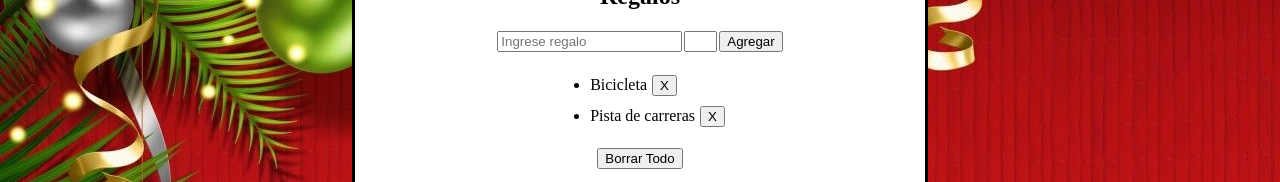
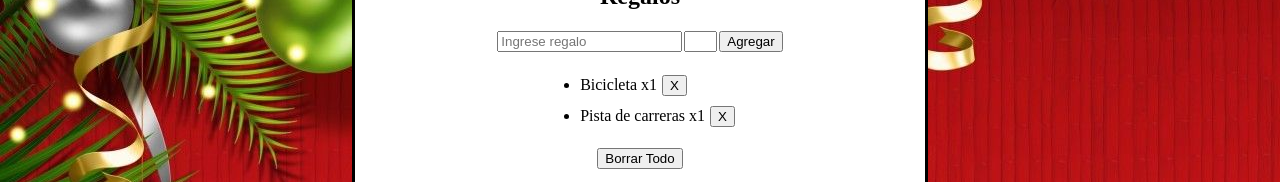
Before and after one commit to HugoRadulovich/adviency, a React (Vite) app: page / in a window 1280 px wide. Shown: the part 342-524 px from the top of the page. Built offline with nearby package versions, Linux system fonts and the light colour scheme.

Commit message:
se agrego funcion para colocar la cantidad de regalos del mismo tipo

```diff
--- a/src/AdviencyApp.jsx
+++ b/src/AdviencyApp.jsx
@@ -9,11 +9,13 @@ import { regalosReducer } from './helpers/regalosReducer'
 const initialState = [{
     id: new Date().getTime(),
     description: "Bicicleta",
+    cantidad: 1,
     done: false,
 },
 {
     id: new Date().getTime() * 3,
     description: "Pista de carreras",
+    cantidad: 1,
     done: false,
 }
 ]
--- a/src/components/RegaloAdd.jsx
+++ b/src/components/RegaloAdd.jsx
@@ -5,15 +5,17 @@ import { useForm } from "../hooks/useForm";
 
 export const RegaloAdd = ({onNewRegalo, regalos}) => {
 
-    const {description,onIpuntChange,onResetForm} = useForm({
-        description:''
+    const {descriptionCantidad,description,onIpuntChange,onResetForm} = useForm({
+        description:'',
+        descriptionCantidad: '',
+
     });
-
     const onFormSubmit = (event) => {
 
         event.preventDefault();
 
         if(description.length <= 1) return;
+        console.log(descriptionCantidad)
 
         let regalo = regalos.filter(regalo => regalo.description === description);
         if (regalo.length >= 1) {
@@ -25,6 +27,7 @@ export const RegaloAdd = ({onNewRegalo, regalos}) => {
         const newRegalo = {
             id: new Date().getTime(),
             description: description,
+            cantidad: descriptionCantidad,
             done: false,
         }
 
@@ -45,9 +48,13 @@ export const RegaloAdd = ({onNewRegalo, regalos}) => {
                             />
                             <input
                             type='number'
+                            name='descriptionCantidad'
+                            value={descriptionCantidad}
+                            onChange={onIpuntChange}
                             className="inputNumber"
                             min= '0'
                             max= '100'
+
                             />
                             <button>Agregar</button>
                         </form>
--- a/src/components/RegaloList.jsx
+++ b/src/components/RegaloList.jsx
@@ -11,7 +11,7 @@ export const RegaloList = ({regalos, onDelete}) => {
                 {  regalos.length !== 0
 
                     ? regalos.map(regalo =>
-                        <li key={regalo.id}>{regalo.description}
+                        <li key={regalo.id}>{regalo.description} x{regalo.cantidad}
                         <button className="but" onClick={() => onDelete(regalo.id)}>X</button>
                         </li>
 
```
